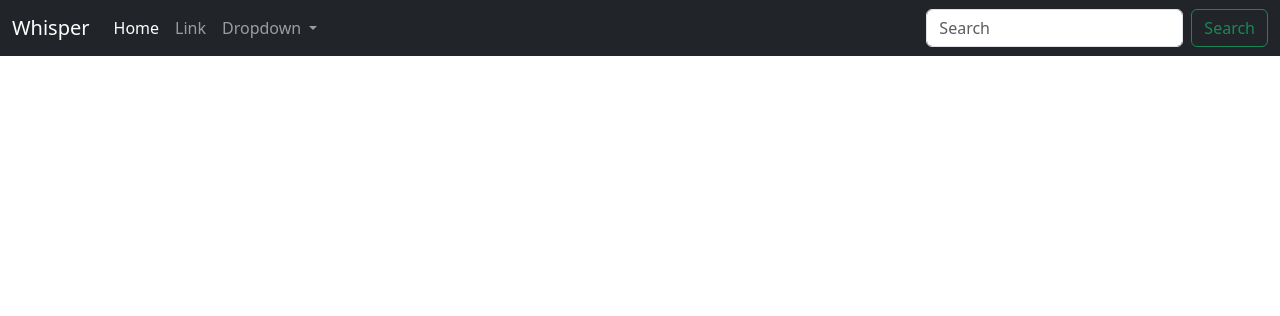
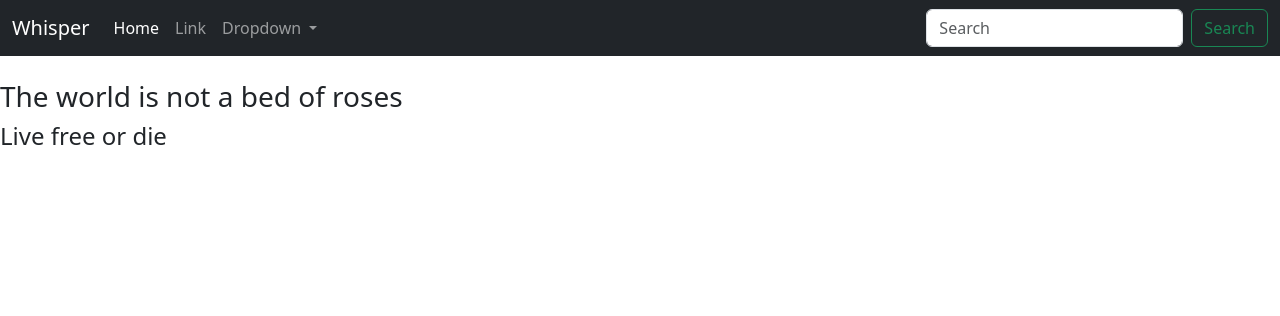
Before and after one commit to Coliman958/Twitter, a Django app: page / in a window 1280 px wide. Shown: the top 316 px of the page. Run offline with Django 4.2, Linux system fonts and the light colour scheme.

Commit message:
made change to my base.html

```diff
--- a/Whisper/templates/base.html
+++ b/Whisper/templates/base.html
@@ -10,7 +10,8 @@
 
     {% include 'navbar.html' %}
     <br>
-
+<h3>The world is not a bed of roses</h3>
+<h4>Live free or die</h4>
     <div class="container">
         {% block content %}
         <h1>hello</h1>
```
